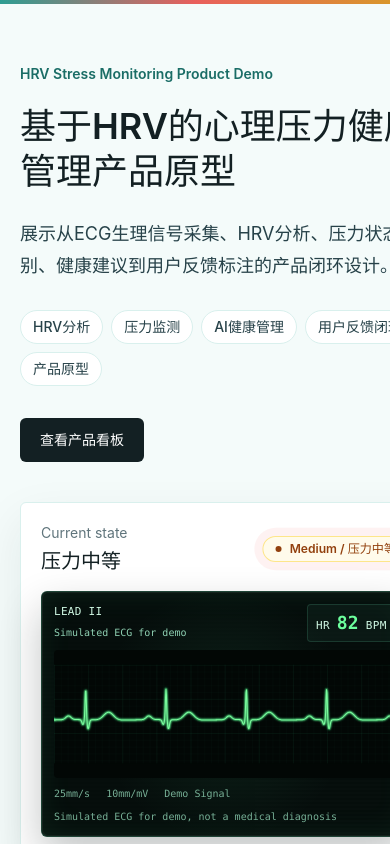
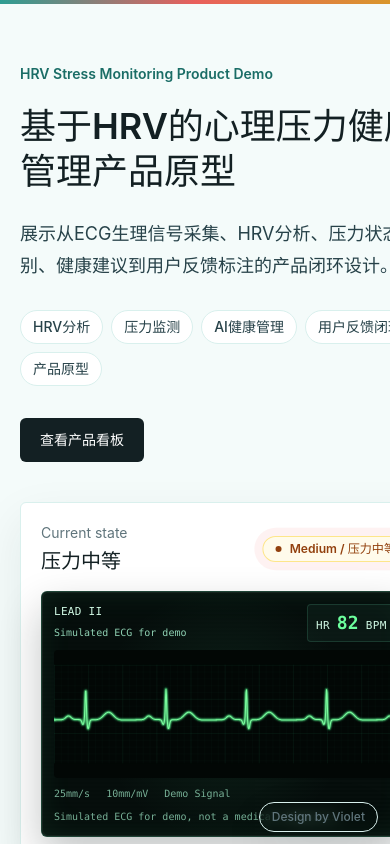
Before and after one commit to C2S-RCC/hrv-stress-monitoring-product-demo, a React (Vite) app: page / in a window 390 px wide. Shown: the top 844 px of the page. Built offline with nearby package versions, Linux system fonts and the light colour scheme.

Commit message:
Add Violet signature badge

```diff
--- a/src/App.tsx
+++ b/src/App.tsx
@@ -2,6 +2,7 @@ import { Dashboard } from './components/Dashboard';
 import { FeedbackPanel } from './components/FeedbackPanel';
 import { Hero } from './components/Hero';
 import { PrdModule } from './components/PrdModule';
+import { SignatureBadge } from './components/SignatureBadge';
 import { StatusExplanation } from './components/StatusExplanation';
 import { TrendAnalysis } from './components/TrendAnalysis';
 
@@ -14,6 +15,7 @@ export default function App() {
       <StatusExplanation />
       <FeedbackPanel />
       <PrdModule />
+      <SignatureBadge />
     </main>
   );
 }
--- /dev/null
+++ b/src/components/SignatureBadge.tsx
@@ -0,0 +1,7 @@
+export function SignatureBadge() {
+  return (
+    <div className="fixed bottom-3 right-3 z-50 rounded-full border border-clinical-100 bg-white/88 px-3 py-1.5 text-xs font-medium text-ink-500 shadow-panel backdrop-blur sm:bottom-4 sm:right-4">
+      Design by Violet
+    </div>
+  );
+}
```
